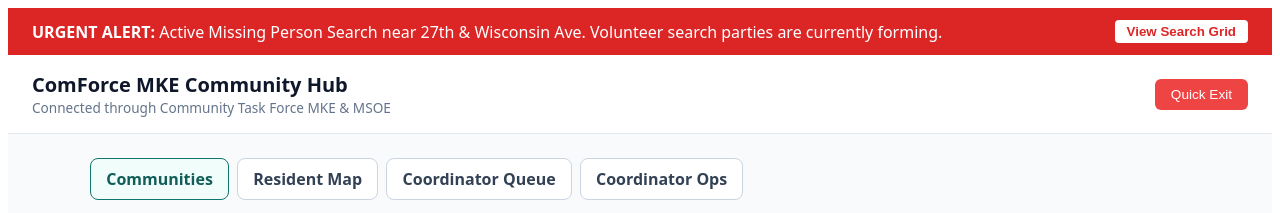
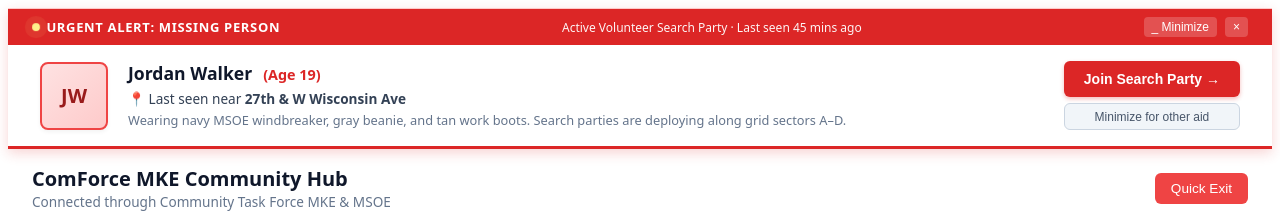
Before and after one commit to BlazeXYZ/2026-MAIC-Hacksgiving, a React (Vite) app in the folder src/client/: page / in a window 1280 px wide. Shown: the top 213 px of the page. Built offline with nearby package versions, Linux system fonts and the light colour scheme; no server answers.

Commit message:
feat: implement missing person urgent priority alert banner component (#45) (#104)

```diff
--- a/src/client/src/App.tsx
+++ b/src/client/src/App.tsx
@@ -3,6 +3,7 @@ import CommunityMap from './components/CommunityMap';
 import DeliveryCover from './components/DeliveryCover';
 import HelpSurvey from './components/HelpSurvey';
 import VolunteerTickets from './components/VolunteerTickets';
+import UrgentAlertBanner from './components/alerts/UrgentAlertBanner';
 import CoordinatorMap from './components/coordinator/CoordinatorMap';
 import CoordinatorDashboard from './screens/CoordinatorDashboard';
 
@@ -69,18 +70,13 @@ export default function App() {
 
   return (
     <div style={{ minHeight: '100vh', fontFamily: 'system-ui, sans-serif', backgroundColor: '#f8fafc', color: '#0f172a' }}>
-      {/* Top Emergency Priority Banner */}
-      <div style={{ backgroundColor: '#dc2626', color: '#ffffff', padding: '0.75rem 1.5rem', display: 'flex', justifyContent: 'space-between', alignItems: 'center' }}>
-        <div>
-          <strong>URGENT ALERT:</strong> Active Missing Person Search near 27th & Wisconsin Ave. Volunteer search parties are currently forming.
-        </div>
-        <button
-          onClick={() => { setSelectedCommunity('missing-persons'); setActiveTab('communities'); }}
-          style={{ backgroundColor: '#ffffff', color: '#dc2626', border: 'none', padding: '0.25rem 0.75rem', borderRadius: '4px', fontWeight: 'bold', cursor: 'pointer' }}
-        >
-          View Search Grid
-        </button>
-      </div>
+      {/* Top Emergency Priority Banner (Issue #45) */}
+      <UrgentAlertBanner
+        onJoinSearch={() => {
+          setSelectedCommunity('missing-persons');
+          setActiveTab('communities');
+        }}
+      />
 
       {/* Main Header */}
       <header style={{ backgroundColor: '#ffffff', borderBottom: '1px solid #e2e8f0', padding: '1rem 1.5rem', display: 'flex', justifyContent: 'space-between', alignItems: 'center' }}>
--- /dev/null
+++ b/src/client/src/components/alerts/UrgentAlertBanner.css
@@ -0,0 +1,211 @@
+/* Missing person urgent priority alert banner (#45) */
+.urgent-alert-container {
+  width: 100%;
+  position: relative;
+  z-index: 50;
+  box-shadow: 0 4px 12px rgba(220, 38, 38, 0.2);
+}
+
+.urgent-alert-banner {
+  background: #ffffff;
+  border-bottom: 3px solid #dc2626;
+  border-top: 1px solid #fecaca;
+}
+
+.urgent-alert-strip {
+  display: flex;
+  align-items: center;
+  justify-content: space-between;
+  padding: 0.5rem 1.5rem;
+  background: #dc2626;
+  color: #ffffff;
+  font-size: 0.8125rem;
+}
+
+.urgent-alert-badge {
+  display: inline-flex;
+  align-items: center;
+  gap: 0.4rem;
+  font-weight: 800;
+  letter-spacing: 0.05em;
+  text-transform: uppercase;
+}
+
+.urgent-alert-pulse {
+  width: 8px;
+  height: 8px;
+  border-radius: 50%;
+  background: #fef08a;
+  box-shadow: 0 0 0 0 rgba(254, 240, 138, 0.7);
+  animation: urgent-pulse 1.6s infinite;
+}
+
+@keyframes urgent-pulse {
+  0% {
+    transform: scale(0.95);
+    box-shadow: 0 0 0 0 rgba(254, 240, 138, 0.7);
+  }
+  70% {
+    transform: scale(1);
+    box-shadow: 0 0 0 8px rgba(254, 240, 138, 0);
+  }
+  100% {
+    transform: scale(0.95);
+    box-shadow: 0 0 0 0 rgba(254, 240, 138, 0);
+  }
+}
+
+.urgent-alert-meta {
+  font-size: 0.75rem;
+  opacity: 0.95;
+}
+
+.urgent-alert-strip-actions {
+  display: flex;
+  align-items: center;
+  gap: 0.5rem;
+}
+
+.urgent-alert-strip-btn {
+  background: rgba(255, 255, 255, 0.2);
+  border: none;
+  color: #ffffff;
+  font-size: 0.75rem;
+  padding: 0.2rem 0.5rem;
+  border-radius: 4px;
+  cursor: pointer;
+  transition: background 0.15s ease;
+}
+
+.urgent-alert-strip-btn:hover {
+  background: rgba(255, 255, 255, 0.35);
+}
+
+.urgent-alert-body {
+  display: grid;
+  grid-template-columns: auto minmax(0, 1fr) auto;
+  gap: 1.25rem;
+  align-items: center;
+  padding: 1rem 1.5rem;
+  max-width: 1200px;
+  margin: 0 auto;
+}
+
+.urgent-alert-thumbnail {
+  width: 64px;
+  height: 64px;
+  border-radius: 8px;
+  background: linear-gradient(135deg, #fee2e2, #fecaca);
+  border: 2px solid #ef4444;
+  display: grid;
+  place-items: center;
+  color: #991b1b;
+  font-weight: 700;
+  font-size: 1.25rem;
+  flex-shrink: 0;
+  box-shadow: 0 2px 4px rgba(0, 0, 0, 0.05);
+}
+
+.urgent-alert-info h3 {
+  margin: 0 0 0.25rem;
+  font-size: 1.1rem;
+  color: #0f172a;
+}
+
+.urgent-alert-info h3 span {
+  font-size: 0.9rem;
+  color: #dc2626;
+  font-weight: 600;
+  margin-left: 0.4rem;
+}
+
+.urgent-alert-location {
+  margin: 0 0 0.25rem;
+  font-size: 0.85rem;
+  color: #334155;
+  font-weight: 500;
+}
+
+.urgent-alert-desc {
+  margin: 0;
+  font-size: 0.8rem;
+  color: #64748b;
+  line-height: 1.4;
+}
+
+.urgent-alert-actions {
+  display: flex;
+  flex-direction: column;
+  gap: 0.4rem;
+}
+
+.urgent-alert-cta {
+  background: #dc2626;
+  color: #ffffff;
+  border: none;
+  padding: 0.6rem 1.25rem;
+  border-radius: 6px;
+  font-weight: 700;
+  font-size: 0.875rem;
+  cursor: pointer;
+  white-space: nowrap;
+  transition: background 0.15s ease;
+  box-shadow: 0 2px 4px rgba(220, 38, 38, 0.3);
+}
+
+.urgent-alert-cta:hover {
+  background: #b91c1c;
+}
+
+.urgent-alert-snooze-btn {
+  background: #f1f5f9;
+  color: #475569;
+  border: 1px solid #cbd5e1;
+  padding: 0.35rem 0.75rem;
+  border-radius: 6px;
+  font-size: 0.75rem;
+  cursor: pointer;
+  white-space: nowrap;
+  text-align: center;
+}
+
+.urgent-alert-snooze-btn:hover {
+  background: #e2e8f0;
+}
+
+/* Minimized compact pill banner */
+.urgent-alert-minimized {
+  background: #fef2f2;
+  border-bottom: 2px solid #ef4444;
+  padding: 0.4rem 1.5rem;
+  display: flex;
+  align-items: center;
+  justify-content: space-between;
+  font-size: 0.8rem;
+  color: #991b1b;
+}
+
+.urgent-alert-expand-btn {
+  background: #fee2e2;
+  border: 1px solid #fca5a5;
+  color: #991b1b;
+  font-size: 0.75rem;
+  font-weight: 600;
+  padding: 0.2rem 0.6rem;
+  border-radius: 4px;
+  cursor: pointer;
+}
+
+.urgent-alert-expand-btn:hover {
+  background: #fecaca;
+}
+
+@media (max-width: 720px) {
+  .urgent-alert-body {
+    grid-template-columns: 1fr;
+    text-align: left;
+  }
+  .urgent-alert-actions {
+    flex-direction: row;
+  }
+}
--- /dev/null
+++ b/src/client/src/components/alerts/UrgentAlertBanner.tsx
@@ -0,0 +1,155 @@
+import { useState } from 'react';
+import './UrgentAlertBanner.css';
+
+export interface MissingPersonAlert {
+  id: string;
+  name: string;
+  age: number;
+  lastSeenLocation: string;
+  lastSeenTimeAgo: string;
+  description: string;
+  photoUrl?: string;
+  active: boolean;
+}
+
+export const ACTIVE_MISSING_PERSON_ALERT: MissingPersonAlert = {
+  id: 'mp-mke-2026',
+  name: 'Jordan Walker',
+  age: 19,
+  lastSeenLocation: '27th & W Wisconsin Ave',
+  lastSeenTimeAgo: '45 mins ago',
+  description: 'Wearing navy MSOE windbreaker, gray beanie, and tan work boots. Search parties are deploying along grid sectors A–D.',
+  active: true,
+};
+
+interface UrgentAlertBannerProps {
+  alert?: MissingPersonAlert;
+  onJoinSearch: () => void;
+}
+
+export default function UrgentAlertBanner({
+  alert = ACTIVE_MISSING_PERSON_ALERT,
+  onJoinSearch,
+}: UrgentAlertBannerProps) {
+  const [isMinimized, setIsMinimized] = useState<boolean>(false);
+  const [isDismissed, setIsDismissed] = useState<boolean>(false);
+
+  // If no active search is flagged or user explicitly dismissed this session, don't render
+  if (!alert.active || isDismissed) {
+    return null;
+  }
+
+  // Minimized mode: discreet header bar that doesn't block domestic crisis or food seekers
+  if (isMinimized) {
+    return (
+      <aside aria-label="Minimized Emergency Alert" className="urgent-alert-container">
+        <div className="urgent-alert-minimized">
+          <div style={{ display: 'flex', alignItems: 'center', gap: '0.5rem' }}>
+            <span aria-hidden="true">⚠️</span>
+            <strong>Urgent Alert Active:</strong> Missing person search near {alert.lastSeenLocation}.
+          </div>
+          <div style={{ display: 'flex', alignItems: 'center', gap: '0.4rem' }}>
+            <button
+              type="button"
+              className="urgent-alert-expand-btn"
+              onClick={() => setIsMinimized(false)}
+              aria-label="Expand emergency missing person alert"
+            >
+              Expand Alert
+            </button>
+            <button
+              type="button"
+              className="urgent-alert-expand-btn"
+              style={{ background: 'none', border: 'none', color: '#64748b', cursor: 'pointer' }}
+              onClick={() => setIsDismissed(true)}
+              aria-label="Dismiss alert"
+            >
+              &times;
+            </button>
+          </div>
+        </div>
+      </aside>
+    );
+  }
+
+  // Expanded prominent alert banner
+  return (
+    <aside aria-label="Active Missing Person Alert" className="urgent-alert-container">
+      <div className="urgent-alert-banner">
+        {/* Top Warning Strip */}
+        <div className="urgent-alert-strip">
+          <div className="urgent-alert-badge">
+            <span className="urgent-alert-pulse" aria-hidden="true" />
+            <span>URGENT ALERT: MISSING PERSON</span>
+          </div>
+          <div className="urgent-alert-meta">
+            Active Volunteer Search Party · Last seen {alert.lastSeenTimeAgo}
+          </div>
+          <div className="urgent-alert-strip-actions">
+            <button
+              type="button"
+              className="urgent-alert-strip-btn"
+              onClick={() => setIsMinimized(true)}
+              title="Minimize to avoid blocking other emergency aid"
+              aria-label="Minimize alert banner"
+            >
+              _ Minimize
+            </button>
+            <button
+              type="button"
+              className="urgent-alert-strip-btn"
+              onClick={() => setIsDismissed(true)}
+              title="Dismiss alert"
+              aria-label="Dismiss alert banner"
+            >
+              &times;
+            </button>
+          </div>
+        </div>
+
+        {/* Main Banner Content */}
+        <div className="urgent-alert-body">
+          {/* Photo / Thumbnail Placeholder */}
+          <div className="urgent-alert-thumbnail" aria-hidden="true">
+            {alert.photoUrl ? (
+              <img src={alert.photoUrl} alt="" style={{ width: '100%', height: '100%', objectFit: 'cover' }} />
+            ) : (
+              <span>JW</span>
+            )}
+          </div>
+
+          {/* Details */}
+          <div className="urgent-alert-info">
+            <h3>
+              {alert.name} <span>(Age {alert.age})</span>
+            </h3>
+            <div className="urgent-alert-location">
+              📍 Last seen near <strong>{alert.lastSeenLocation}</strong>
+            </div>
+            <p className="urgent-alert-desc">
+              {alert.description}
+            </p>
+          </div>
+
+          {/* Actions */}
+          <div className="urgent-alert-actions">
+            <button
+              type="button"
+              className="urgent-alert-cta"
+              onClick={onJoinSearch}
+            >
+              Join Search Party &rarr;
+            </button>
+            <button
+              type="button"
+              className="urgent-alert-snooze-btn"
+              onClick={() => setIsMinimized(true)}
+            >
+              Minimize for other aid
+            </button>
+          </div>
+        </div>
+      </div>
+    </aside>
+  );
+}
```
